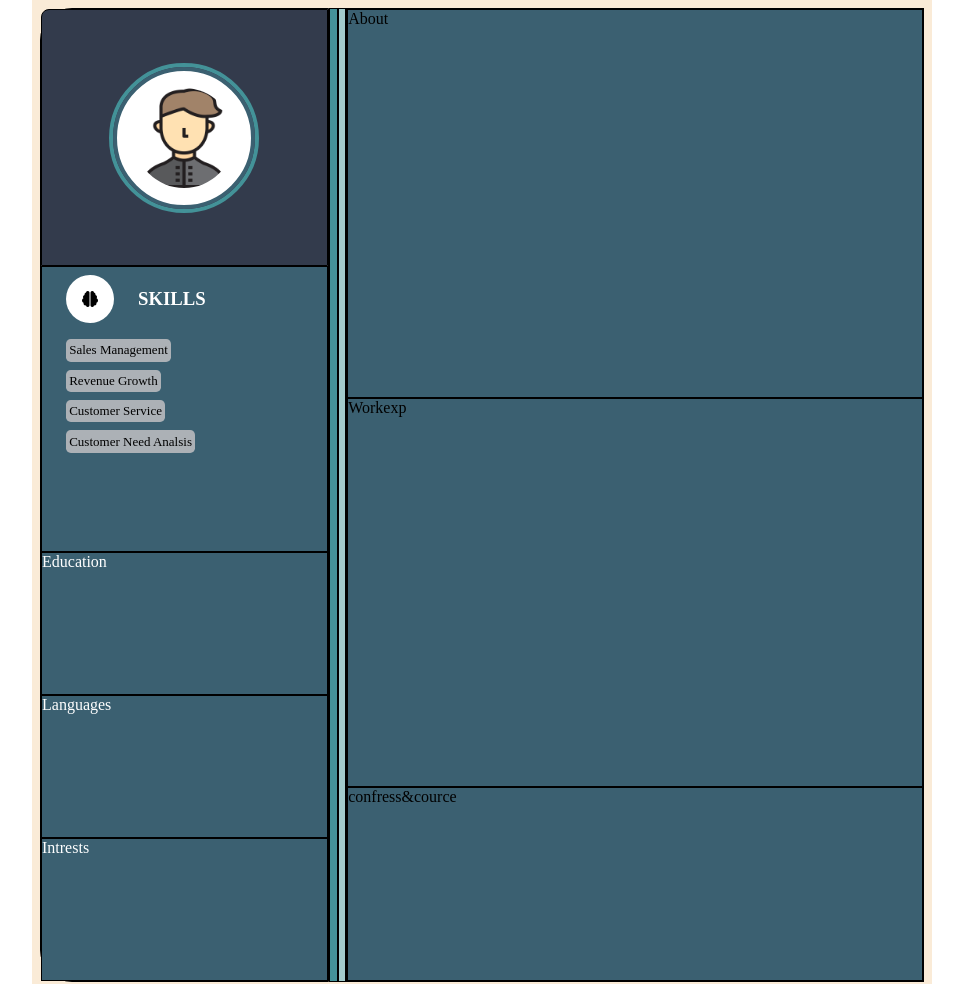
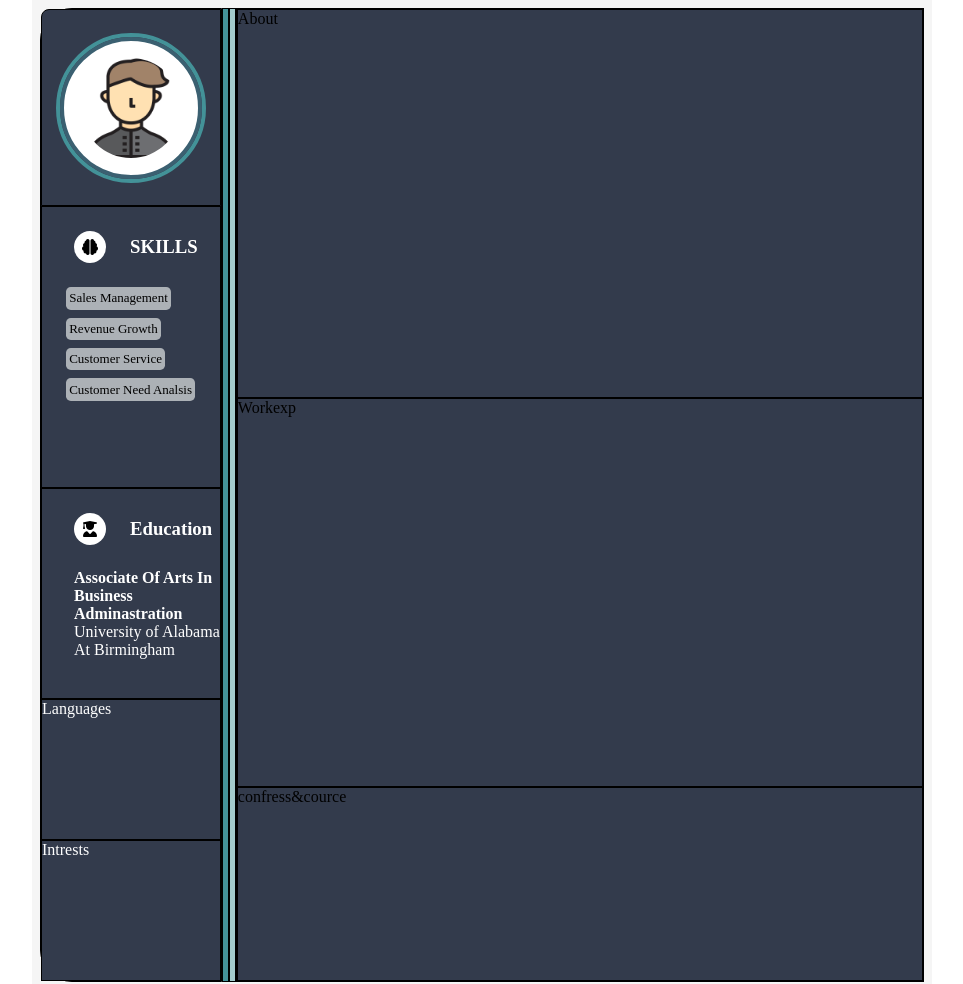
Before and after one commit to tAdithyan/resumetemplate, a plain HTML site: page index.html in a window 1280 px wide. Shown: the top 984 px of the page, without its empty margins (158-1121 px from the left). Drawn offline with Linux system fonts and the light colour scheme.

Commit message:
education details added

```diff
--- a/index.html
+++ b/index.html
@@ -47,7 +47,17 @@
 
 
         </div>
-        <div class="item item1c">Education</div>
+        <div class="item item1c Eduction">
+          <div class="skill">
+            <div class="logo"><i class="fa-solid fa-user-graduate"></i></div>
+
+            <h3 >Education</h3>
+          </div>
+          <div class="edudetails">
+          <p class="para">Associate  Of Arts In Business Adminastration</p>
+          <p>University of  Alabama  At Birmingham</p>
+        </div>
+        </div>
         <div class="item item1c">Languages</div>
         <div class="item item1c">Intrests</div>
       </div>
--- a/style.css
+++ b/style.css
@@ -10,23 +10,23 @@ margin: 50;
  max-width: 900px;
  min-height: 990px;
  margin: auto;
- background-color: antiquewhite;
+ background-color: whitesmoke;
  display: grid;
- grid-template-columns: 1fr .03fr .03fr 2fr ;
+ grid-template-columns: .5fr .02fr .02fr 2fr ;
  padding: .5rem;
 }
 .wrapper .item{
 
-  background-color:#3b6071;
+  background-color: rgba(51,59,76,255);
   border: 1px solid black;
 
 }
 .wrapper .item1{
-  background-color: rgb(181, 181, 181);
+  background-color: rgba(51,59,76,255);
   border-top-left-radius: 2rem;
   border-bottom-left-radius: 2rem;
   display: grid;
-  grid-template-rows: .9fr 1fr .5fr .5fr .5fr;
+  grid-template-rows: 1.4fr 2fr 1.5fr 1fr 1fr;
   color: white;
 }
 .wrapper .item1 .userprofile{
@@ -73,8 +73,8 @@ margin: 50;
 }
 .logo{
   background-color: #ffffff;
-  height: 3rem;
-  width: 3rem;
+  height: 2rem;
+  width: 2rem;
   border-radius: 2rem;
   justify-content: center;
   align-items: center;
@@ -86,6 +86,8 @@ margin: 50;
 align-items: center;
 display: flex;
 height: 4rem;
+margin: 0.5rem;
+
 }
 .skillitem{
  justify-content: center;
@@ -100,3 +102,9 @@ margin-left: 1.5rem;
  font-size: small;
  margin-top: .5rem;
 }
+.edudetails{
+  margin-left: 2rem;
+}
+.edudetails .para{
+  font-weight:bold;
+}
```
